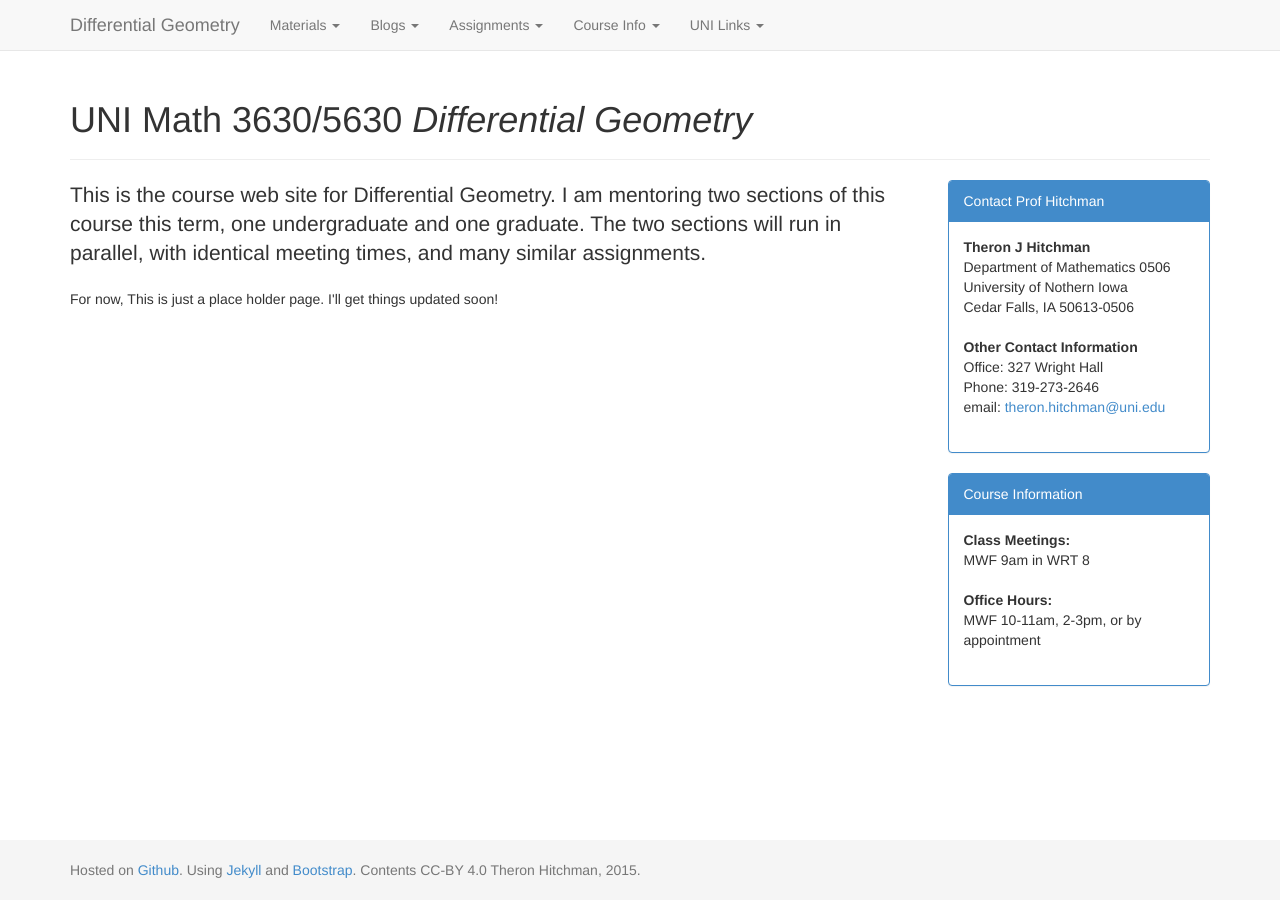
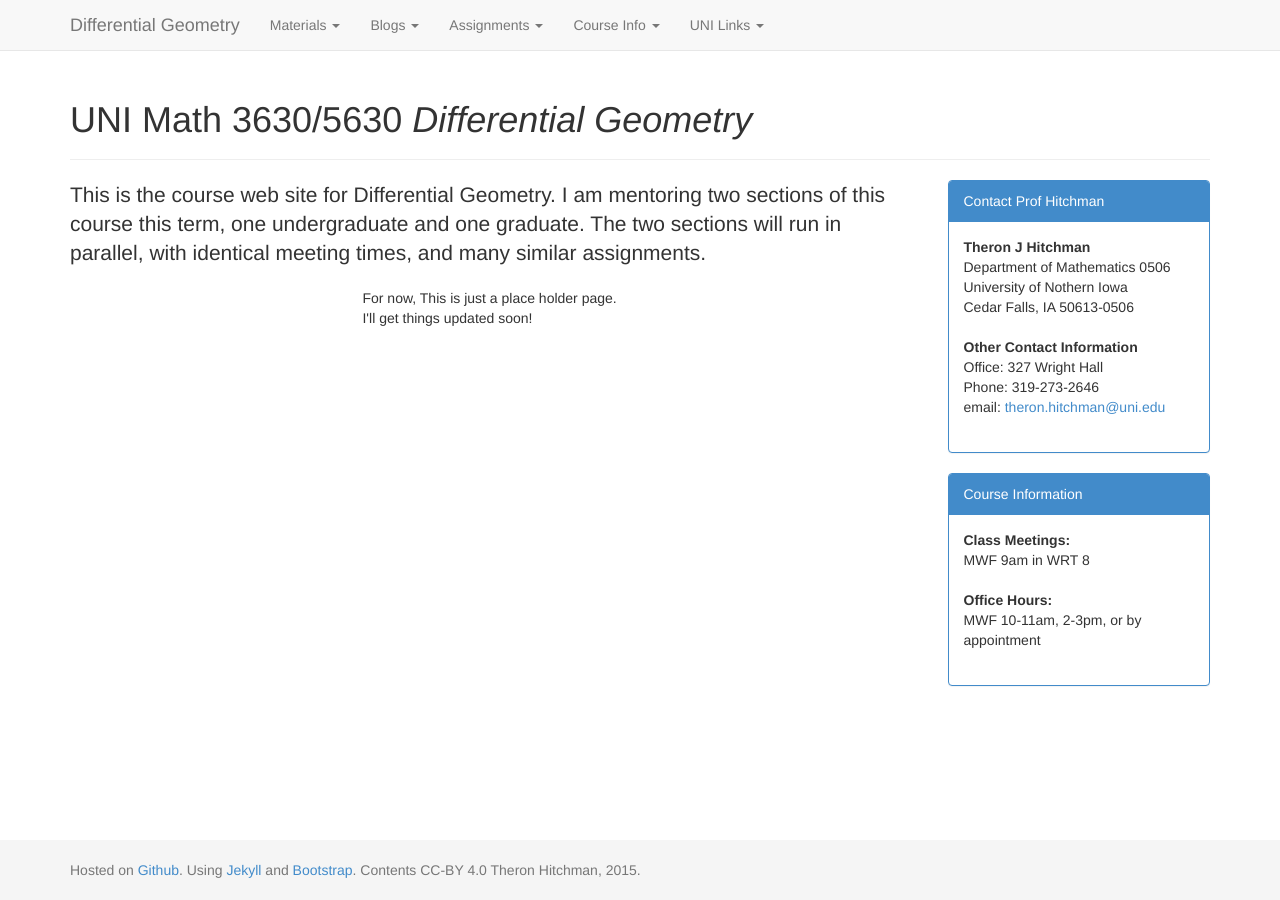
Before and after one commit to theronhitchman/differential-geometry, a Jekyll site: the page built from index.md, in a window 1280 px wide. Built offline with Jekyll 4.4.1, drawn with Linux system fonts in a browser that asks for light colours; nearby versions of some CDN libraries.

Commit message:
correct display of temp page

```diff
--- a/index.md
+++ b/index.md
@@ -17,7 +17,7 @@
 <div class="row">
   <div class="col-sm-4 hidden-xs">
   </div>
-  <div class="col-xs-12 sm-4">
+  <div class="col-xs-12 col-sm-4">
     For now, This is just a place holder page. I'll get things updated soon!
   </div>
   <div class="col-sm-4 visible-sm">
```
